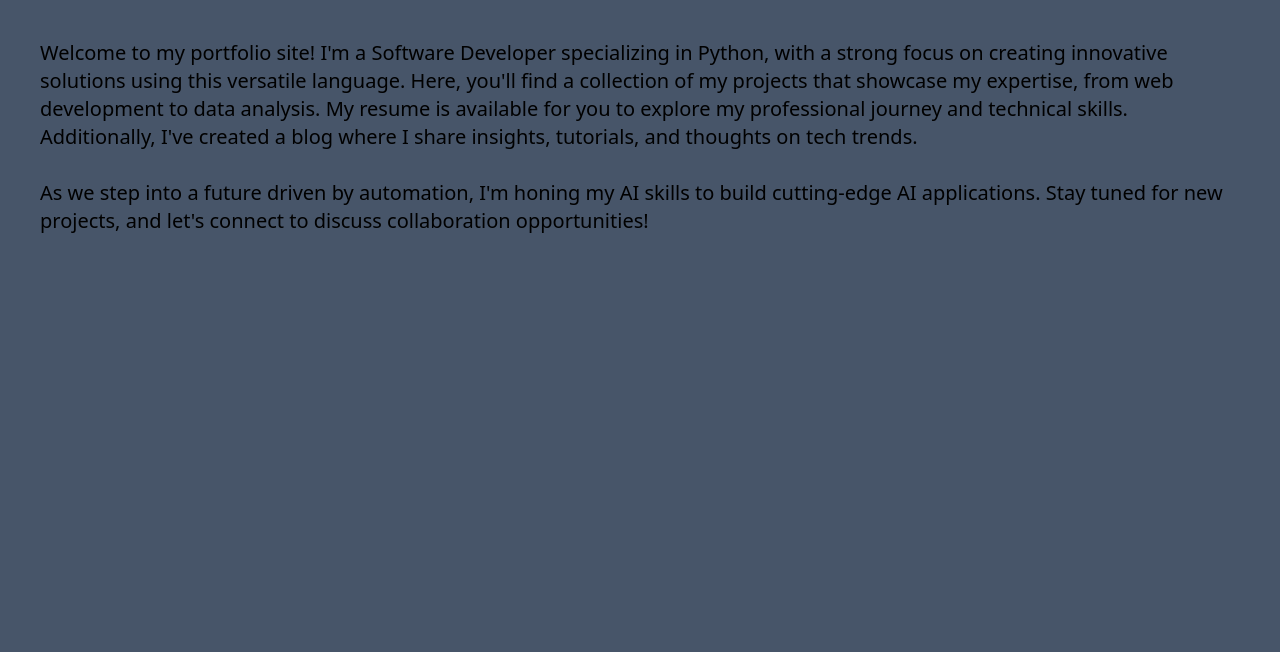
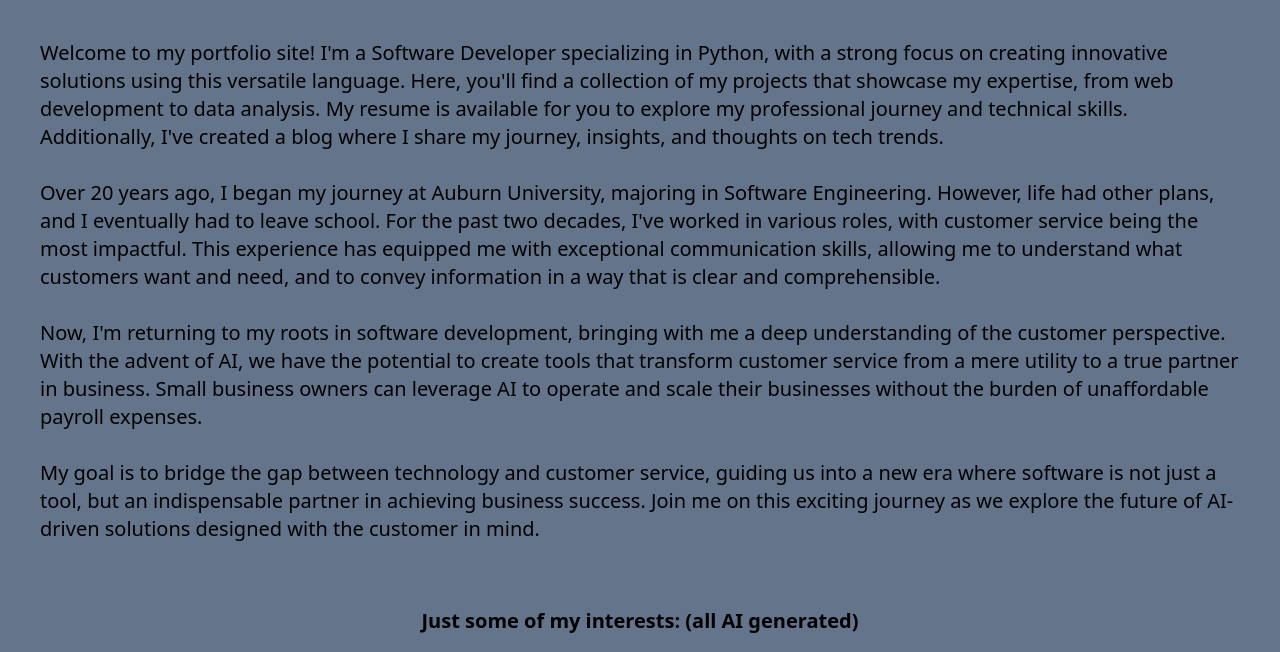
Before and after one commit to marcdevceo/devceo_portfolio, a Django app: page / in a window 1280 px wide. Shown: the part 1017-1669 px from the top of the page. Run offline with Django 5.2, Linux system fonts and the light colour scheme; some libraries are stand-ins or nearby versions; grey boxes are pictures that could not be loaded.

Commit message:
added more content to homepage and changed the color scheme of app

```diff
--- a/portfolio/templates/base.html
+++ b/portfolio/templates/base.html
@@ -9,7 +9,7 @@
     {% tailwind_css %}
     <title>{% block title %}{% endblock %}</title>
 </head>
-<body class="bg-slate-600">
+<body class="bg-slate-500">
     <header class="">
         <nav class="">
             <ul class="flex justify-center sm:justify-end p-1 list-none">
--- a/portfolio/templates/home.html
+++ b/portfolio/templates/home.html
@@ -8,20 +8,48 @@
         src="../static/devceo_logo.png"
         alt="logo for MarcDevCEO"
     >
-    <div class="m-10 text-xl h-screen">
+    <div class="m-10 text-xl">
         <p>
             Welcome to my portfolio site! I'm a Software Developer specializing in Python, with a
             strong focus on creating innovative solutions using this versatile language. Here, you'll
             find a collection of my projects that showcase my expertise, from web development to data
             analysis. My resume is available for you to explore my professional journey and technical
-            skills. Additionally, I've created a blog where I share insights, tutorials, and thoughts
+            skills. Additionally, I've created a blog where I share my journey, insights, and thoughts
             on tech trends.
         </p>
         <br>
         <p>
-            As we step into a future driven by automation, I'm honing my AI skills to build cutting-edge
-            AI applications. Stay tuned for new projects, and let's connect to discuss collaboration
-            opportunities!
+            Over 20 years ago, I began my journey at Auburn University, majoring in Software Engineering.
+            However, life had other plans, and I eventually had to leave school. For the past two decades,
+            I've worked in various roles, with customer service being the most impactful. This experience
+            has equipped me with exceptional communication skills, allowing me to understand what customers
+            want and need, and to convey information in a way that is clear and comprehensible.
+        </p>
+        <br>
+        <p>
+            Now, I'm returning to my roots in software development, bringing with me a deep understanding
+            of the customer perspective. With the advent of AI, we have the potential to create tools that
+            transform customer service from a mere utility to a true partner in business. Small business
+            owners can leverage AI to operate and scale their businesses without the burden of unaffordable
+            payroll expenses.
+        </p>
+        <br>
+        <p>
+            My goal is to bridge the gap between technology and customer service, guiding us into a new era
+            where software is not just a tool, but an indispensable partner in achieving business success.
+            Join me on this exciting journey as we explore the future of AI-driven solutions designed with
+            the customer in mind.
         </p>
     </div>
+    <div class="mt-16">
+        <h1 class="text-xl text-center font-bold">Just some of my interests: (all AI generated) </h1>
+            <div class="flex m-5 overflow-auto">
+                <img class="p-3" src="../static/philly_eagles.png" alt="">
+                <img class="p-3" src="../static/black_jesus.png" alt="">
+                <img class="p-3" src="../static/ai_bot.jpeg" alt="">
+                <img class="p-3" src="../static/coding.jpeg" alt="">
+                <img class="p-3" src="../static/aubie.png" alt="">
+                <img class="p-3" src="../static/engineer_coding.png" alt="">
+            </div>
+    </div>
 {% endblock %}
--- a/portfolio/templates/projects.html
+++ b/portfolio/templates/projects.html
@@ -12,8 +12,8 @@
         </p>
         <br>
         <p>
-            Managed Enterprises, LLC showcases practical and business-oriented applications that
-            streamline enterprise operations.
+            Managed Enterprises, LLC presents a user-friendly static website offering clear insights into
+            the company's services, focusing on practical solutions that enhance enterprise operations.
         </p>
         <br>
         <p>
--- a/portfolio/templates/resume.html
+++ b/portfolio/templates/resume.html
@@ -3,7 +3,7 @@
 {% block title %}DevCEO{% endblock %}
 
 {% block content %}
-    <div class='bg-slate-900 p-10'>
+    <div class='bg-slate-700 p-10'>
         <section class=''>
             <h1 class='text-3xl font-bold'>Marcus Kimber</h1>
             <h3>Customer and Data Focused Developer</h3>
```
Also changed, not shown: other parts of portfolio/templates/projects.html (+1 -1 lines), portfolio/portfolio/settings.py (+2 -6 lines).
